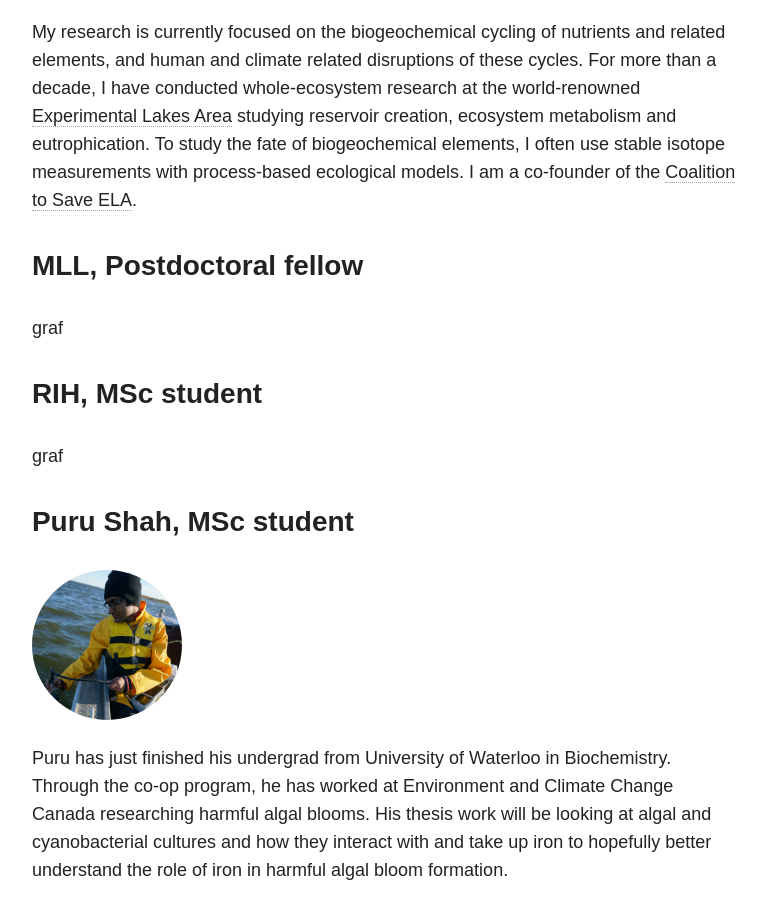
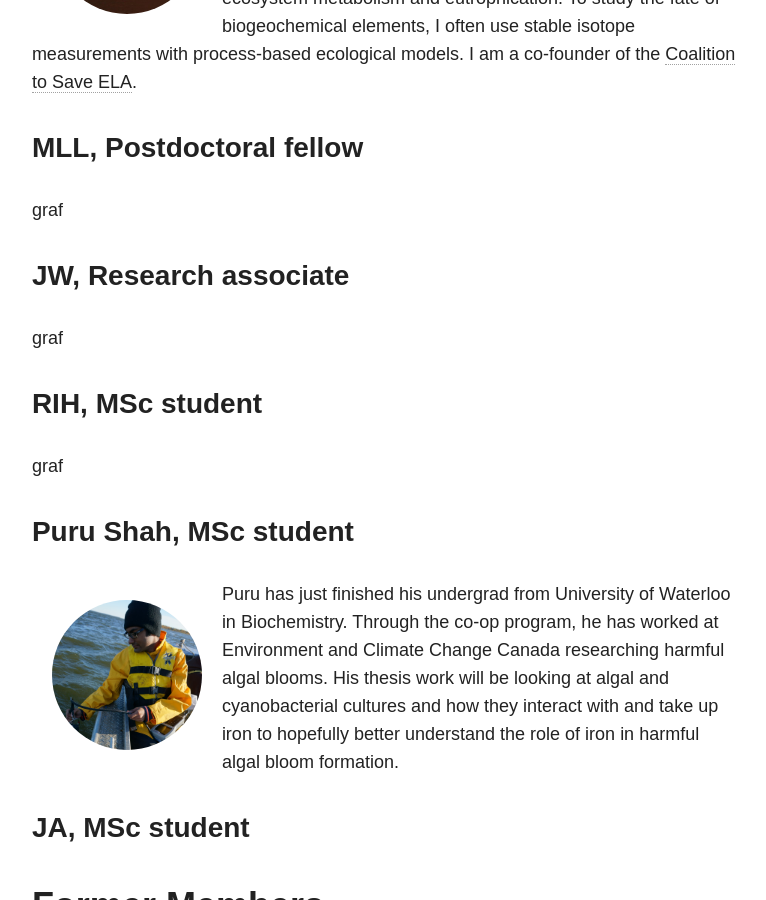
Before and after one commit to jjvenky/jjvenky.github.io, a Jekyll site: the page built from people/index.md, in a window 1280 px wide and 900 px high, scrolled down 905 px. Shown: the whole window, without its empty margins (254-1020 px from the left). Built offline with Jekyll 4.4.1, drawn with Linux system fonts in a browser that asks for light colours; nearby versions of some CDN libraries.

Commit message:
Add Jared Wolfe

```diff
--- a/people/index.md
+++ b/people/index.md
@@ -9,11 +9,15 @@ permalink: /people/
 
 <h3> Jason Venkiteswaran </h3>
 
-<img src="../images/bio-photo.jpg" class="bio-photo">
+<img src="../images/bio-photo.jpg" class="bio-photo" style="float: left; margin: 20px">
 
 My research is currently focused on the biogeochemical cycling of nutrients and related elements, and human and climate related disruptions of these cycles. For more than a decade,  I have conducted whole-ecosystem research at the world-renowned <a href="https://www.wlu.ca/academics/faculties/faculty-of-arts/faculty-profiles/jason-venkiteswaran/index.html#https://www.iisd.org/ela/">Experimental Lakes Area</a> studying reservoir creation, ecosystem metabolism and eutrophication. To study the fate of biogeochemical elements, I often use stable isotope measurements with process-based ecological models. I am a co-founder of the <a href="https://saveela.org">Coalition to Save ELA</a>.
 
 <h3> MLL, Postdoctoral fellow </h3>
+
+graf
+
+<h3> JW, Research associate </h3>
 
 graf
 
@@ -23,9 +27,10 @@ graf
 
 <h3> Puru Shah, MSc student </h3>
 
-<img src="../images/puru_shah-photo.jpg" class="bio-photo">
+<img src="../images/puru_shah-photo.jpg" class="bio-photo" style="float: left; margin: 20px">
 
 Puru has just finished his undergrad from University of Waterloo in Biochemistry. Through the co-op program, he has worked at Environment and Climate Change Canada researching harmful algal blooms. His thesis work will be looking at algal and cyanobacterial cultures and how they interact with and take up iron to hopefully better understand the role of iron in harmful algal bloom formation.
+
 
 <h3> JA, MSc student </h3>
 
@@ -38,6 +43,6 @@ BB assessed the patterns of land cover diversity at the Experimental Lakes Area.
 
 <h3> Tyler Prentice, BSc student </h3>
 
-<img src="../images/tyler_prentice-photo.jpg" class="bio-photo">
+<img src="../images/tyler_prentice-photo.jpg" class="bio-photo" style="float: left; margin: 20px">
 
 TP quantified the impacts of freeze-thaw cycles on nutrient release by riparian vegetation. This was a contribution to the multi-university <a href="https://biogeochem.github.io/lugnuts/">luguts</a>, linked undergraduate research in nutrients.
```
